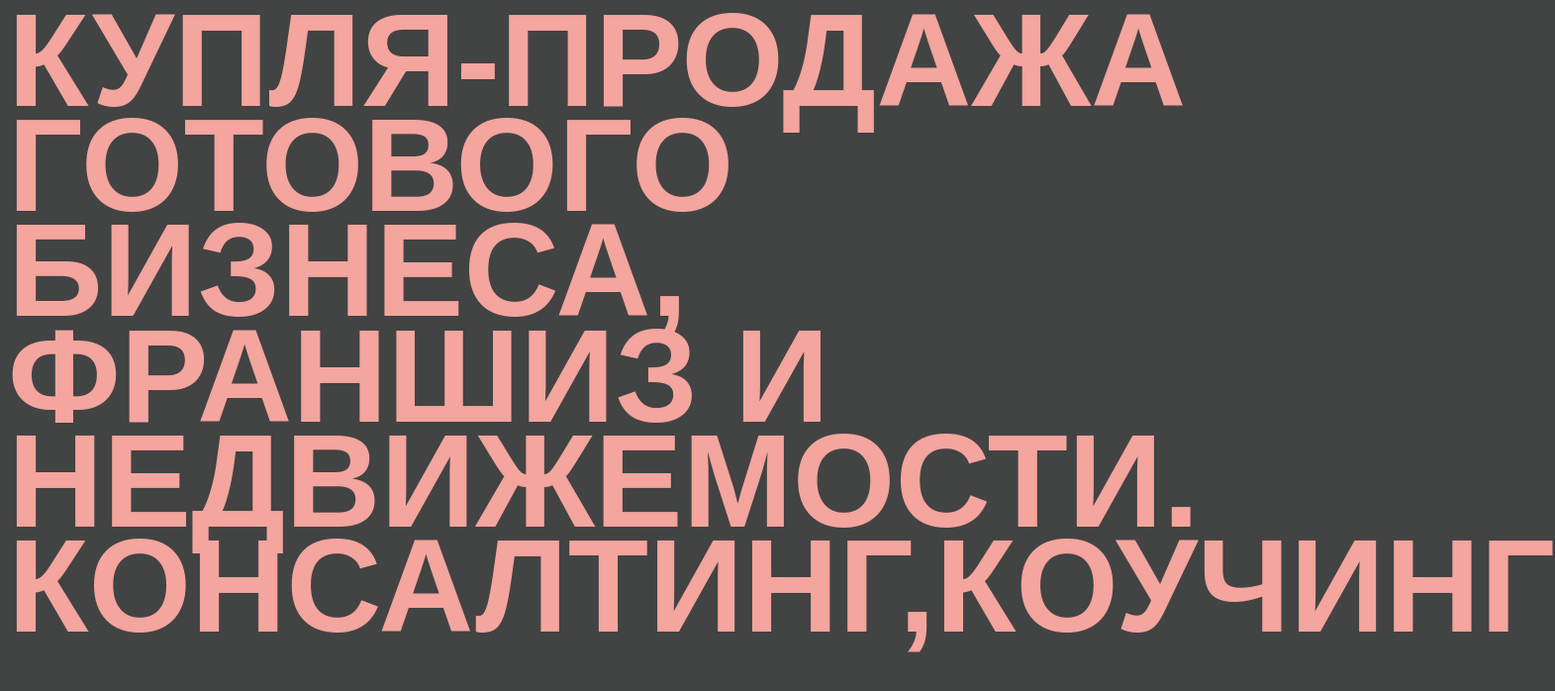
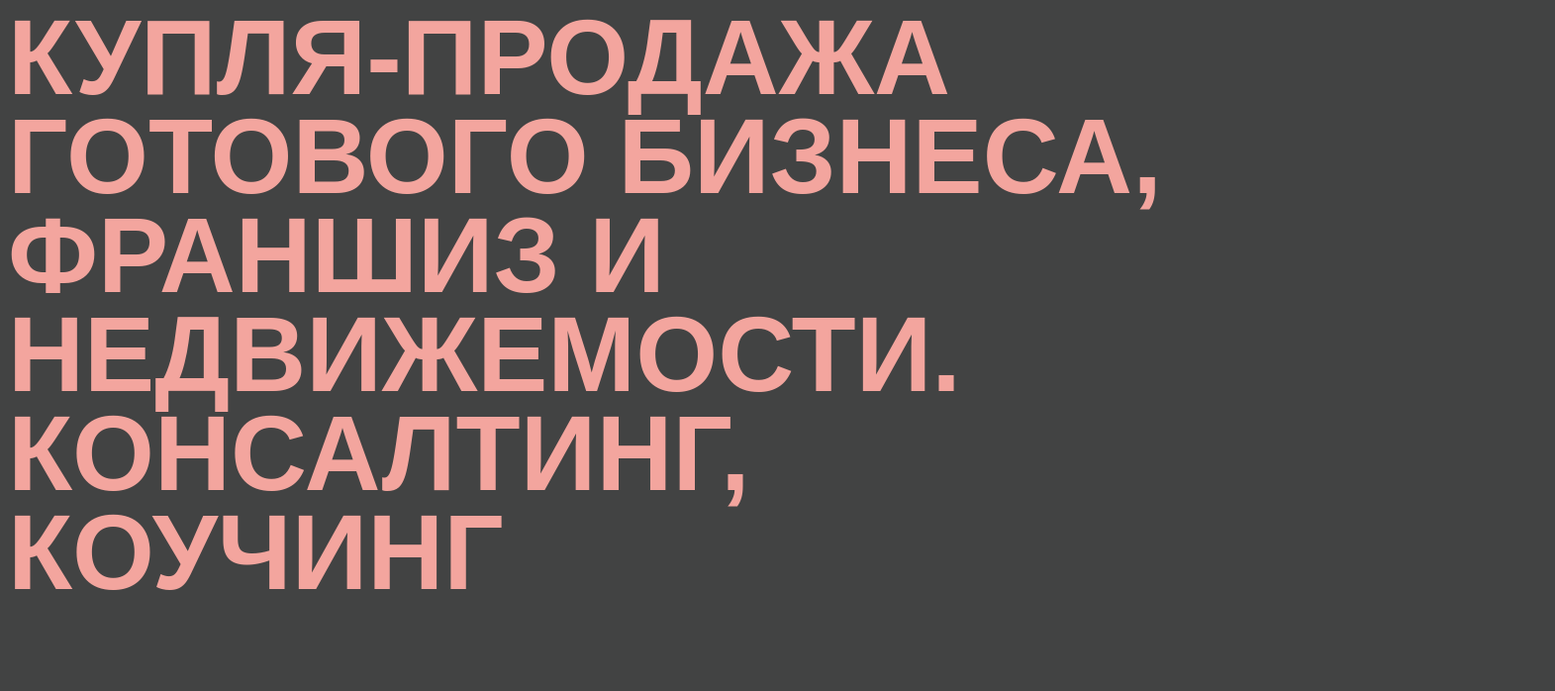
Before and after one commit to mrserjb/BM, a Next.js app: page / in a window 1280 px wide. Shown: the top 698 px of the page at 99% size, 1571 px wide, since content can reach past the window. Built offline with nearby package versions, Linux system fonts and the light colour scheme.

Commit message:
чето шрифт не подцепить по нормальному

```diff
--- a/pages/index.jsx
+++ b/pages/index.jsx
@@ -1,10 +1,14 @@
 import '../src/style.css'
+<style>
+@import url('https://fonts.googleapis.com/css?family=Montserrat:400,600,800,900&display=swap&subset=cyrillic');
+</style>
+
 
 function Home() {
     return (
 
         <div className={'welcome'}>
-            Купля-продажа готового бизнеса, франшиз и недвижемости. Консалтинг,коучинг
+            Купля-продажа готового бизнеса, франшиз и недвижемости. Консалтинг, коучинг
         </div>
     )
 }
--- a/src/style.css
+++ b/src/style.css
@@ -3,9 +3,9 @@ body {
 }
 
 .welcome {
-    font-size: 100pt;
+    font-size: 80pt;
     font-weight: 800;
-    line-height : 106.22px;
+    line-height : 100px;
     text-transform: uppercase;
     color : rgb(243, 165, 158);
     font-family: 'Montserrat', sans-serif;
```
